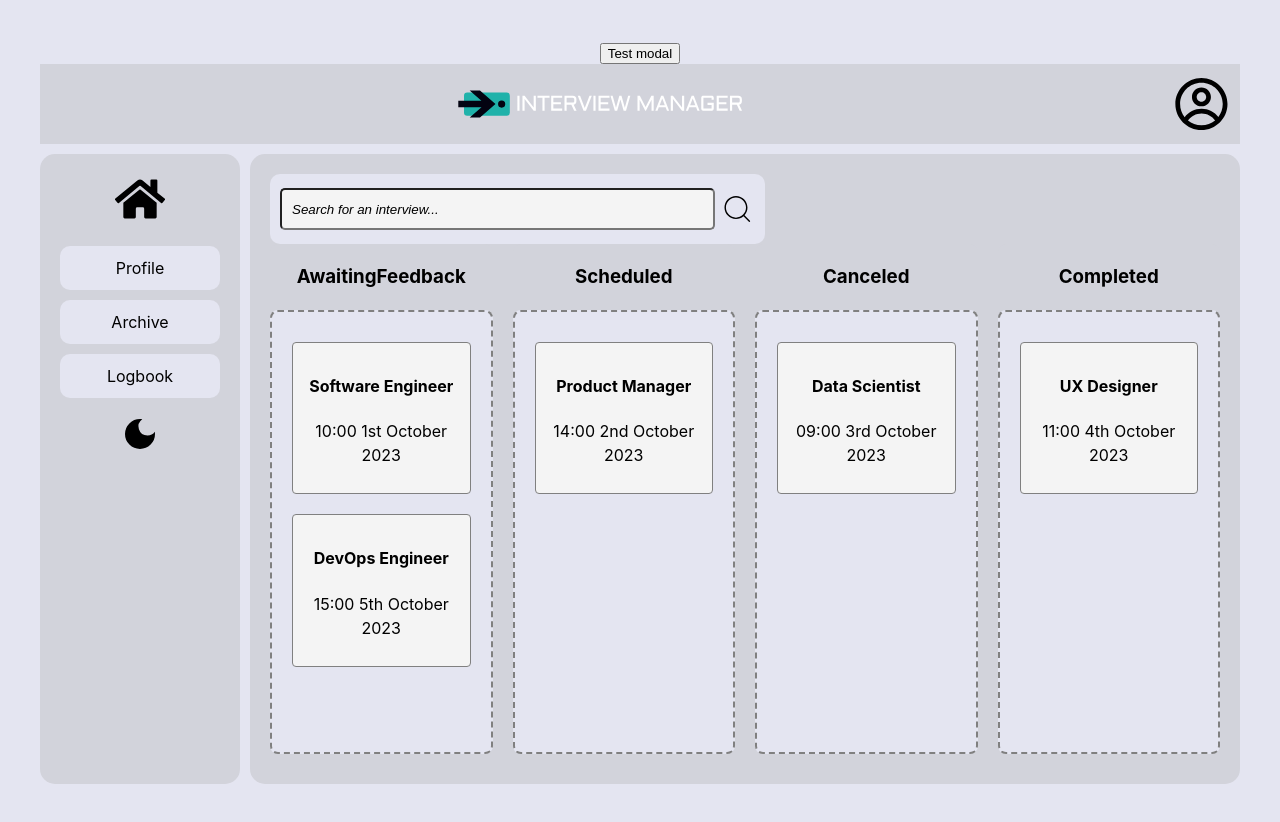
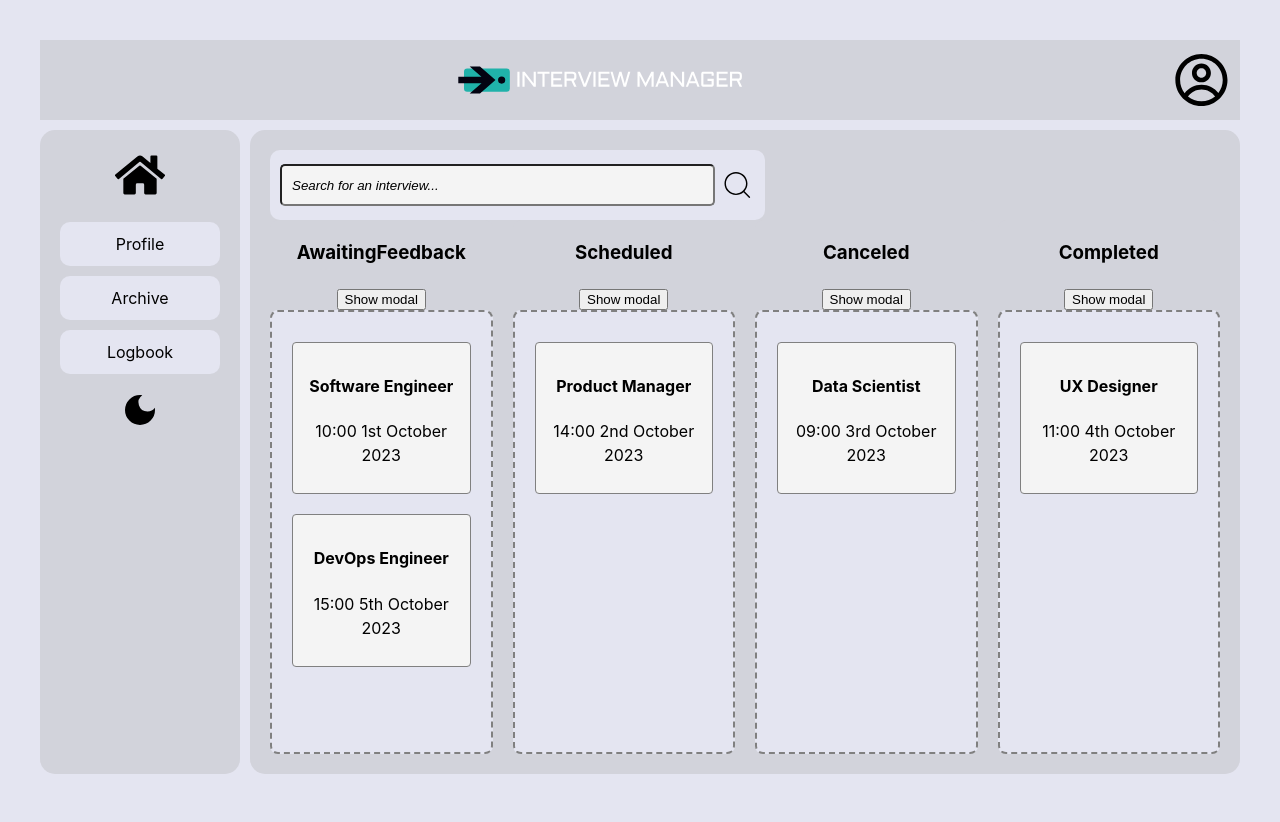
Before and after one commit to johnfa1508/interview-manager-client, a React (Vite) app: page / in a window 1280 px wide. After the commit the page ends 800 px from the top, so only its background shows below. Built offline with nearby package versions, Linux system fonts and the light colour scheme.

Commit message:
moved modal testing to interview columns

```diff
--- a/src/App.jsx
+++ b/src/App.jsx
@@ -1,6 +1,4 @@
 import './App.css';
-import ViewInterviewModal from './components/ViewInterviewModal';
-import useModal from './hooks/useModal';
 import Dashboard from './pages/dashboard';
 import { Route, Routes } from 'react-router-dom';
 import ProfilePage from './pages/profilepage/index.jsx';
@@ -8,16 +6,8 @@ import LogbookPage from './pages/logbook/index.jsx';
 import ArchivePage from './pages/archive/index.jsx';
 
 function App() {
-  const { openModal, setModal } = useModal();
-  const showModal = () => {
-    // This function will be implemented in the next step
-    setModal(<ViewInterviewModal />);
-    openModal();
-  };
-
   return (
     <>
-      <button onClick={showModal}>Test modal</button>
       <Routes>
         <Route path="/" element={<Dashboard />} />
         <Route path="/profile" element={<ProfilePage />} />
--- a/src/components/interviewDashboardColumn/index.jsx
+++ b/src/components/interviewDashboardColumn/index.jsx
@@ -2,16 +2,27 @@
 import { Droppable } from '../droppable';
 import { Draggable } from '../draggable';
 import { formatDateTime } from '../../service/formatDate';
+import useModal from '../../hooks/useModal';
+import ViewInterviewModal from '../ViewInterviewModal';
 import './style.css';
 
 export default function InterviewColumn({ id, interviews, interviewContainer, searchValue }) {
+  const { openModal, setModal } = useModal();
+
   const filteredInterviews = interviewContainer[id].filter((itemId) =>
     interviews.some((interview) => interview.InterviewId === itemId)
   );
 
+  const showModal = () => {
+    // This function will be implemented in the next step
+    setModal(<ViewInterviewModal />);
+    openModal();
+  };
+
   return (
     <div className="column">
       <h3>{id}</h3>
+      <button onClick={showModal}>Show modal</button>
       <Droppable id={id}>
         {filteredInterviews.map((itemId, index) => {
           const interview = interviews.find((interview) => interview.InterviewId === itemId);
--- a/src/components/modal/style.css
+++ b/src/components/modal/style.css
@@ -2,7 +2,6 @@
   display: grid;
   grid-template-columns: auto;
   grid-auto-rows: auto;
-  row-gap: 20px;
   background-color: var(--secondary-background-color);
 }
 
@@ -14,7 +13,6 @@
 .modal-header {
   display: grid;
   grid-template-columns: 1fr 30px;
-  padding-bottom: 20px;
 }
 
 .modal-content {
```
